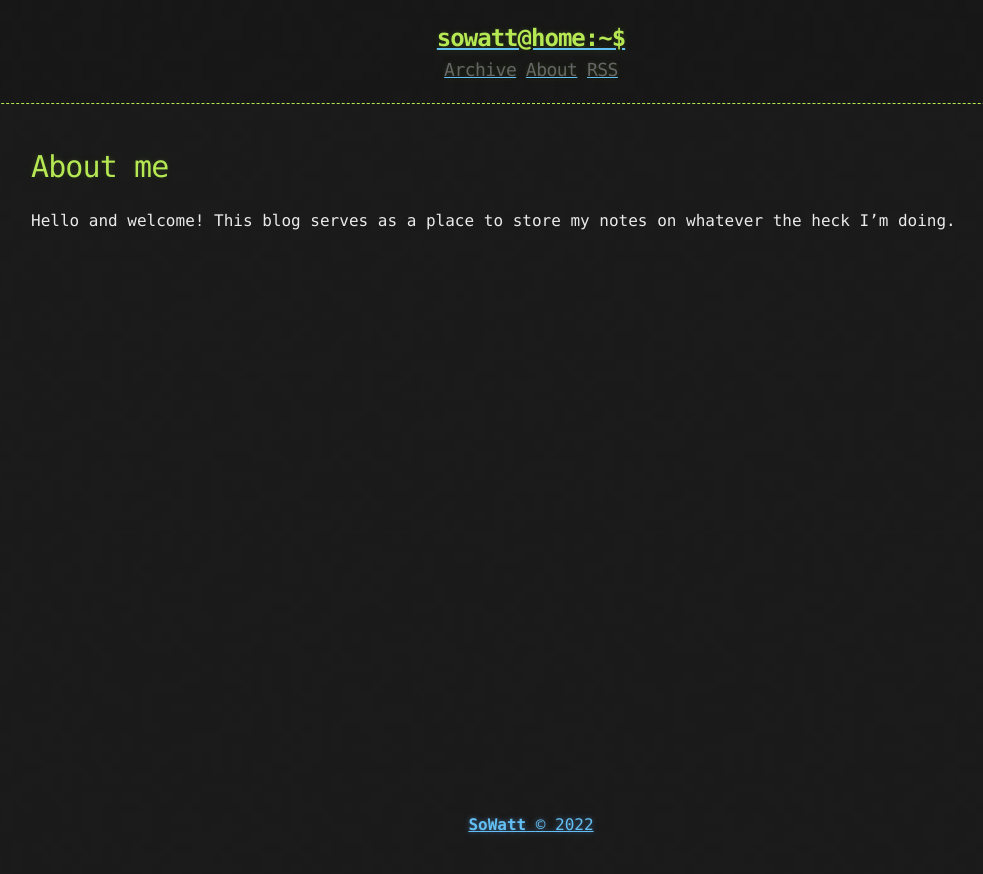
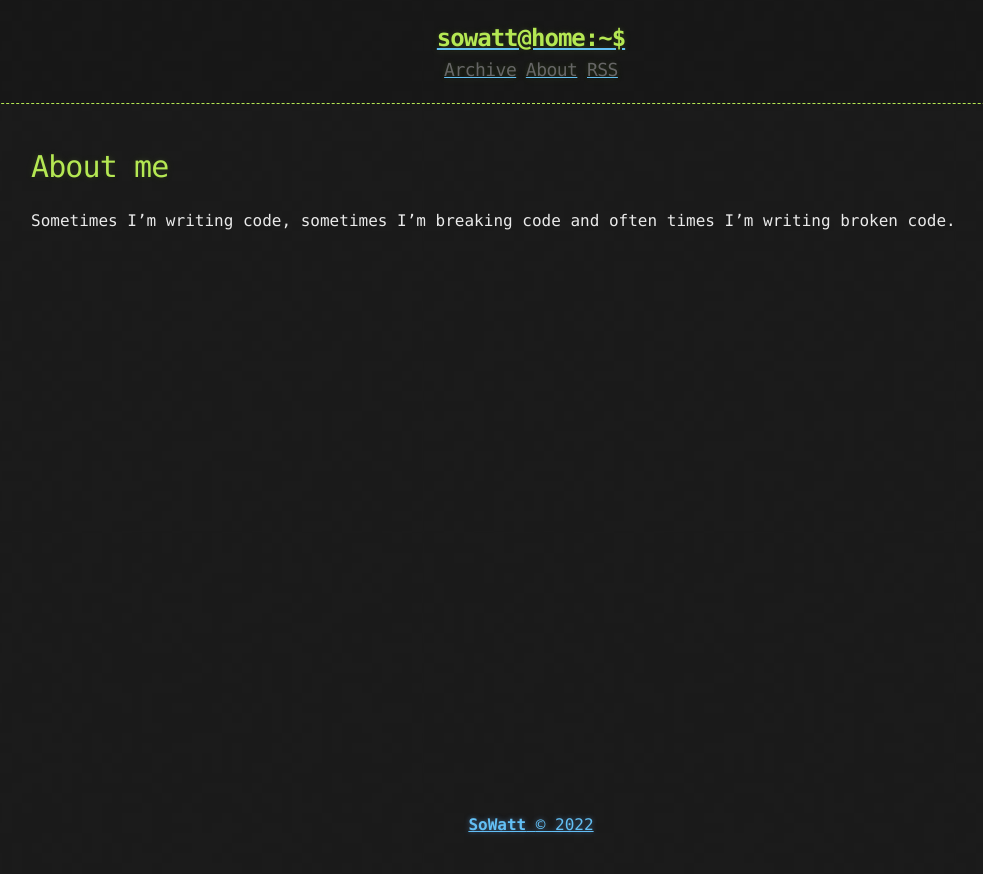
Before and after one commit to soWatt/soWatt.github.io, a Jekyll site: the page built from about.md, in a window 1280 px wide. Shown: the top 874 px of the page, without its empty margins (109-1092 px from the left). Built offline with Jekyll 4.4.1, drawn with Linux system fonts in a browser that asks for light colours.

Commit message:
Update about.md

```diff
--- a/about.md
+++ b/about.md
@@ -5,7 +5,7 @@ title: About
 
 # About me
 
-Hello and welcome! This blog serves as a place to store my notes on whatever the heck I'm doing.
+Sometimes I'm writing code, sometimes I'm breaking code and often times I'm writing broken code.
 
 <br/>
 <br/>
```
